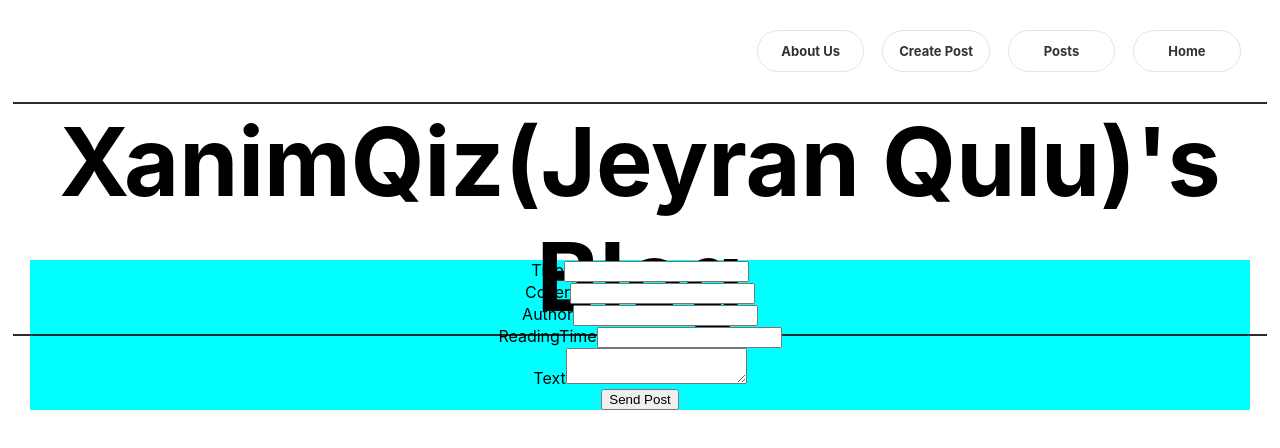
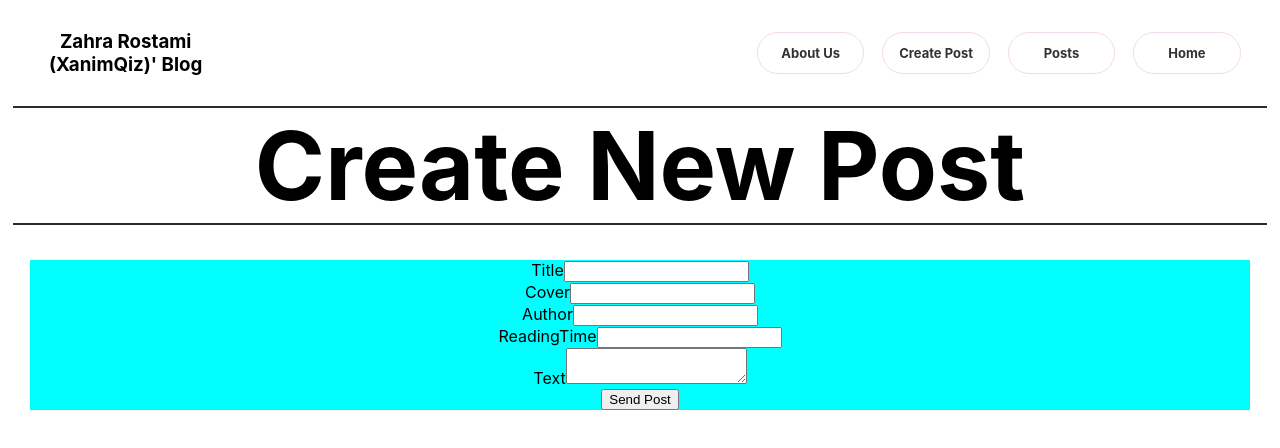
Before and after one commit to zahraRostami1999/blog-app, a React (Create React App) app: page /Create-Post in a window 1280 px wide. Shown: the top 448 px of the page. Built offline with nearby package versions, Linux system fonts and the light colour scheme.

Commit message:
edit CreatePost page

```diff
--- a/src/pages/createPost/CreatePost.jsx
+++ b/src/pages/createPost/CreatePost.jsx
@@ -39,7 +39,7 @@ const sendNewPost = (e) => {
   return (
     <>
       <div>
-        <Header blogTitle="XanimQiz(Jeyran Qulu)'s Blog" />
+        <Header blogName="Zahra Rostami (XanimQiz)' Blog" blogTitle="Create New Post" />
         <div className={styled.createPostWrapper}>
           <Input
             label="Title"
```
